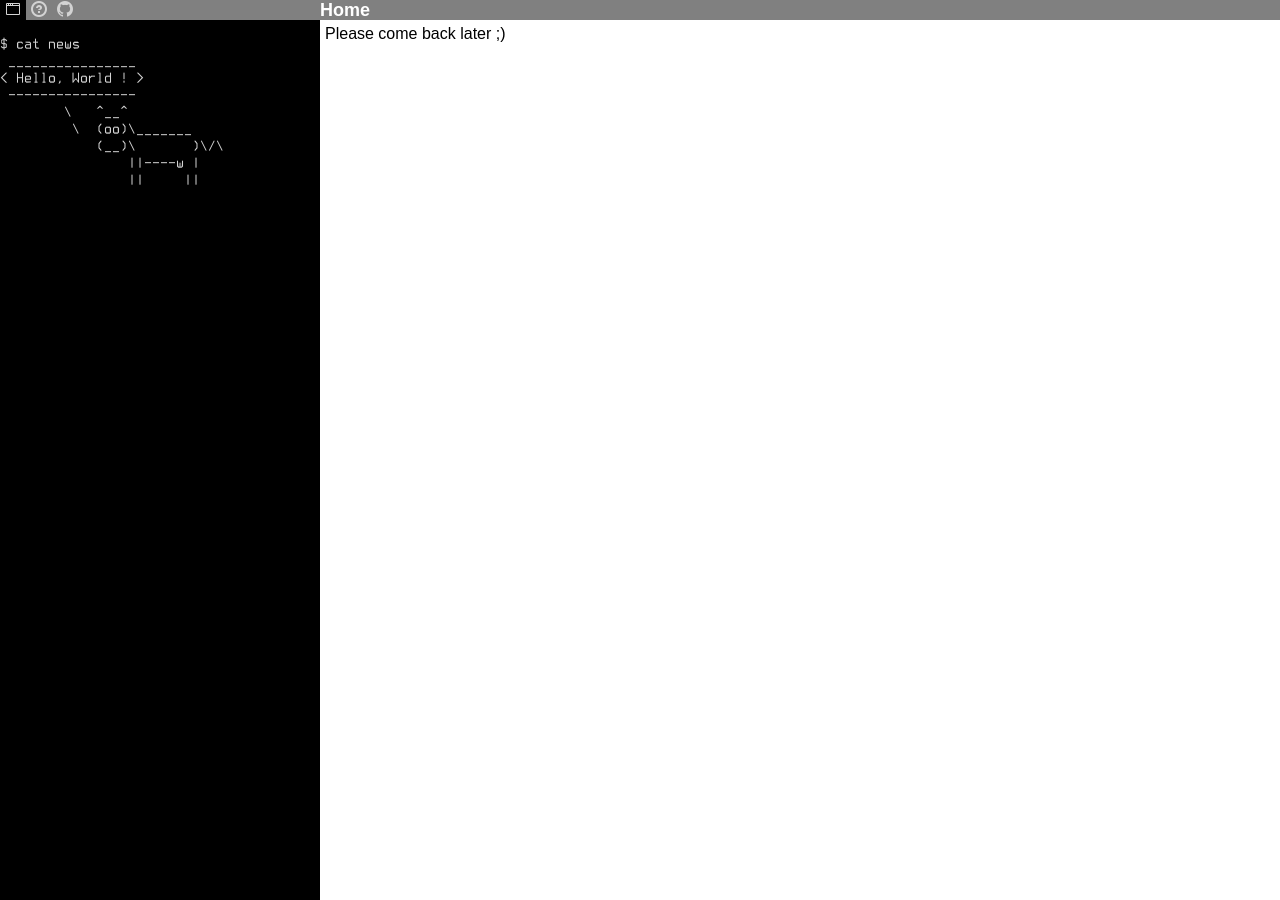
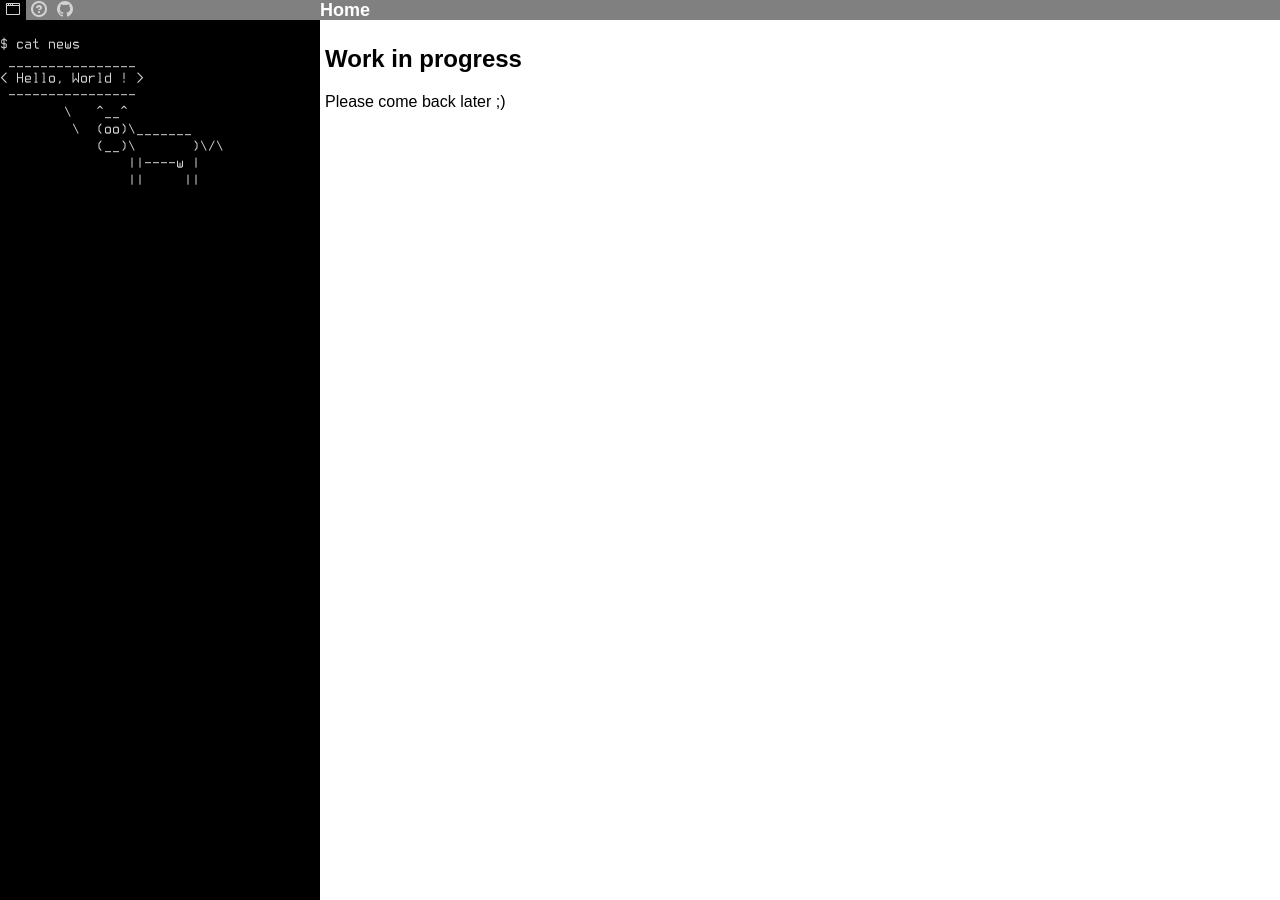
Before and after one commit to guillaumecl/guillaumecl.github.io, a Jekyll site: the page built from index.html, in a window 1280 px wide. Built offline with Jekyll 4.4.1, drawn with Linux system fonts in a browser that asks for light colours.

Commit message:
Add a title to the index
Signed-off-by: Guillaume Clement <gclement@baobob.org>

```diff
--- a/index.html
+++ b/index.html
@@ -3,4 +3,5 @@ title: Home
 icon: browser
 order: 1
 ---
+<h2>Work in progress</h2>
 Please come back later ;)
```
